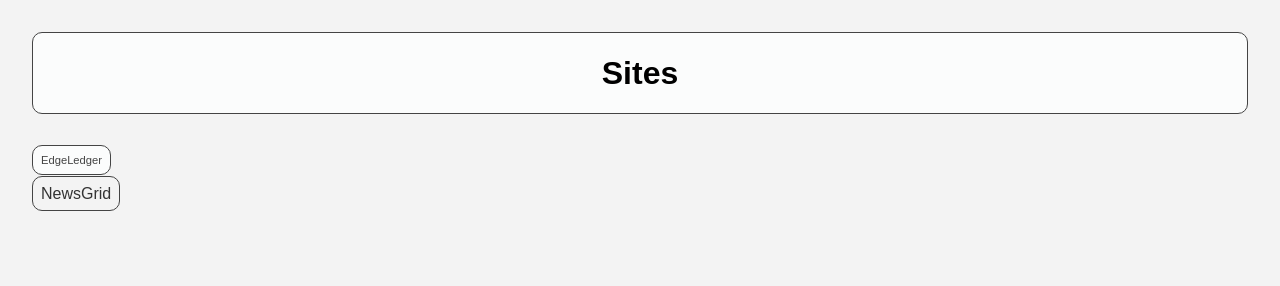
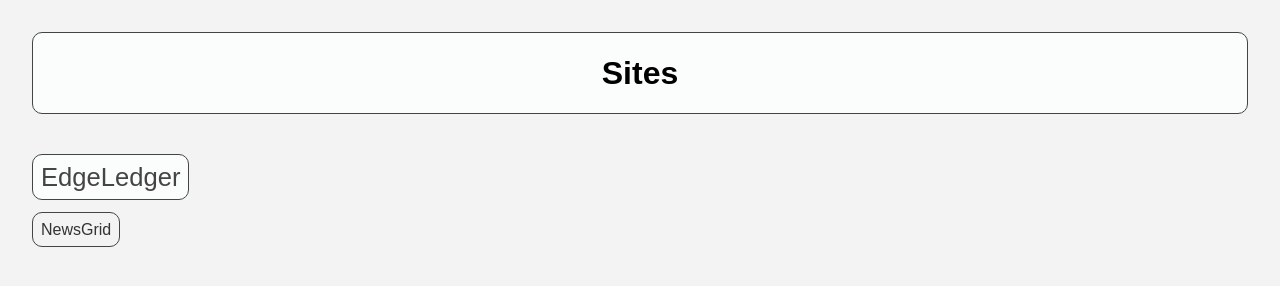
Before and after one commit to Ella83/ella83.github.io, a plain HTML site: page index.html in a window 1280 px wide. In both pictures the pointer is over the link "EdgeLedger". Drawn offline with Linux system fonts and the light colour scheme.

Commit message:
Changed font-size on :hover

```diff
--- a/index.html
+++ b/index.html
@@ -48,7 +48,7 @@
 		 cursor: pointer;
 		 background-color: #FBFCFC;
 		 color: #444;
-		 font-size: 0.7rem;
+		 font-size: 1.6rem;
 		}
 
 	</style>
```
